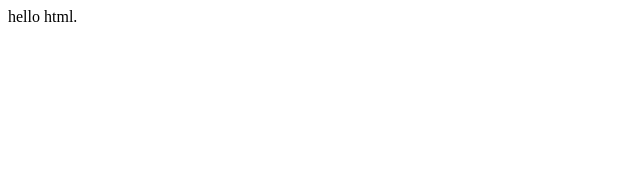
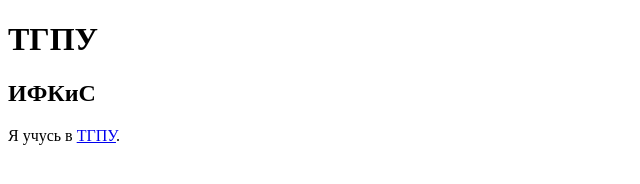
Before and after one commit to scvaer333/scvaer333.github.io, a plain HTML site: page index.html in a window 1280 px wide. Shown: the whole page, without its empty margins (0-640 px from the left). Drawn offline with Linux system fonts and the light colour scheme.

Commit message:
adding h1, h2, p, a

```diff
--- a/index.html
+++ b/index.html
@@ -4,6 +4,8 @@
         <meta charset="utf-8">
     </head>
     <body>
-        hello html.
+        <h1>ТГПУ</h1>
+        <h2>ИФКиС</h2>
+        <p>Я учусь в <a href="https://tspu.ru">ТГПУ</a>.</p>
     </body>
 </html>
```
